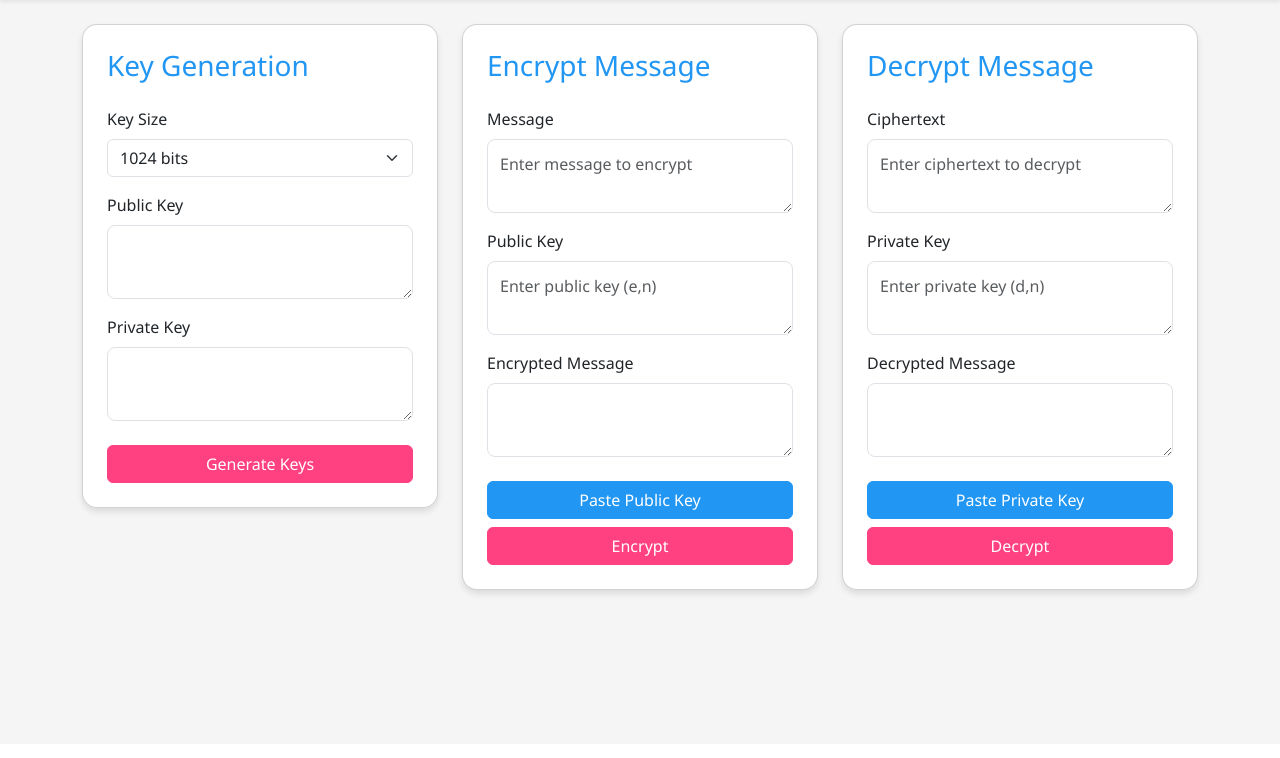
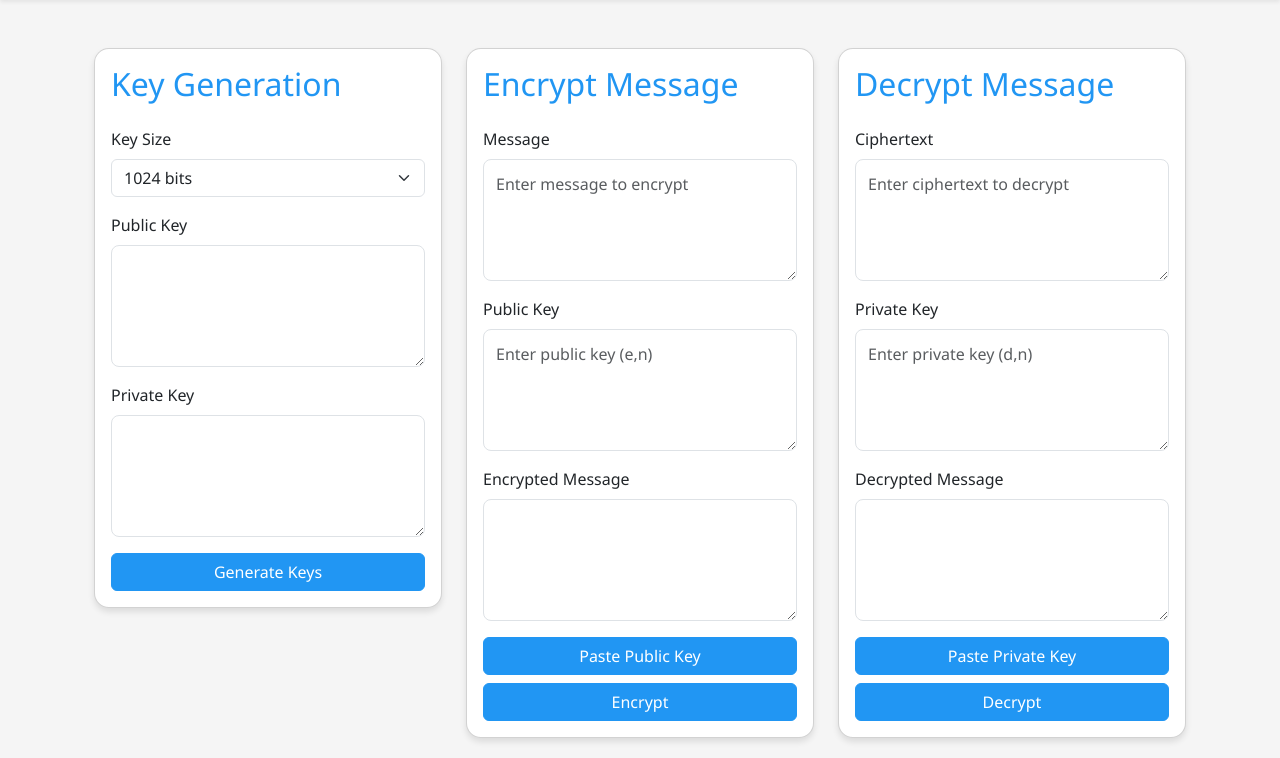
Before and after one commit to alexia26ata/RSA455Project, a Flask app: page /home in a window 1280 px wide. Shown: the part 56-814 px from the top of the page. Before the commit the page ends 654 px from the top, so only its background shows below. Run offline with Flask 3, Linux system fonts and the light colour scheme; the visitor is signed in with stand-in values (Sample User, id 1).

Commit message:
“pls”

```diff
--- a/templates/home.html
+++ b/templates/home.html
@@ -1,214 +1,81 @@
 {% extends "base.html" %}
 
 {% block content %}
+<div class="container mt-5">
     <div class="row">
         <!-- Key Generation Card -->
         <div class="col-md-4">
-        <div class="card p-4">
-            <h3 class="text-primary mb-4">Key Generation</h3>
-
+            <div class="card">
+                <div class="card-body">
+                    <h2 class="text-primary mb-4">Key Generation</h2>
                     <div class="mb-3">
                         <label for="keySize" class="form-label">Key Size</label>
                         <select class="form-select" id="keySize">
                             <option value="1024">1024 bits</option>
                             <option value="2048">2048 bits</option>
+                            <option value="3072">3072 bits</option>
                         </select>
                     </div>
-
                     <div class="mb-3">
                         <label for="publicKey" class="form-label">Public Key</label>
-                <textarea class="form-control" id="publicKey" rows="2" readonly></textarea>
+                        <textarea class="form-control" id="publicKey" rows="4" readonly></textarea>
+                    </div>
+                    <div class="mb-3">
+                        <label for="privateKey" class="form-label">Private Key</label>
+                        <textarea class="form-control" id="privateKey" rows="4" readonly></textarea>
+                    </div>
+                    <button class="btn w-100" id="generateBtn" style="background-color: #2196F3; border-color: #2196F3; color: white;">Generate Keys</button>
+                </div>
+            </div>
         </div>
 
-            <div class="mb-4">
-                <label for="privateKey" class="form-label">Private Key</label>
-                <textarea class="form-control" id="privateKey" rows="2" readonly></textarea>
+        <!-- Encryption Card -->
+        <div class="col-md-4">
+            <div class="card">
+                <div class="card-body">
+                    <h2 class="text-primary mb-4">Encrypt Message</h2>
+                    <div class="mb-3">
+                        <label for="message" class="form-label">Message</label>
+                        <textarea class="form-control" id="message" rows="4" placeholder="Enter message to encrypt"></textarea>
+                    </div>
+                    <div class="mb-3">
+                        <label for="encryptPublicKey" class="form-label">Public Key</label>
+                        <textarea class="form-control" id="encryptPublicKey" rows="4" placeholder="Enter public key (e,n)"></textarea>
+                    </div>
+                    <div class="mb-3">
+                        <label for="encryptedMessage" class="form-label">Encrypted Message</label>
+                        <textarea class="form-control" id="encryptedMessage" rows="4" readonly></textarea>
+                    </div>
+                    <button class="btn btn-primary w-100 mb-2" id="pastePublicKeyBtn">Paste Public Key</button>
+                    <button class="btn w-100" id="encryptBtn" style="background-color: #2196F3; border-color: #2196F3; color: white;">Encrypt</button>
+                </div>
+            </div>
         </div>
 
-            <div class="d-grid gap-2">
-                <button class="btn btn-accent" onclick="generateKeys()">Generate Keys</button>
-                <div id="keyButtons" style="display: none;">
-                    <button class="btn btn-primary" onclick="copyToClipboard('publicKey')">Copy Public Key</button>
-                    <button class="btn btn-primary" onclick="copyToClipboard('privateKey')">Copy Private Key</button>
+        <!-- Decryption Card -->
+        <div class="col-md-4">
+            <div class="card">
+                <div class="card-body">
+                    <h2 class="text-primary mb-4">Decrypt Message</h2>
+                    <div class="mb-3">
+                        <label for="ciphertext" class="form-label">Ciphertext</label>
+                        <textarea class="form-control" id="ciphertext" rows="4" placeholder="Enter ciphertext to decrypt"></textarea>
+                    </div>
+                    <div class="mb-3">
+                        <label for="decryptPrivateKey" class="form-label">Private Key</label>
+                        <textarea class="form-control" id="decryptPrivateKey" rows="4" placeholder="Enter private key (d,n)"></textarea>
+                    </div>
+                    <div class="mb-3">
+                        <label for="decryptedMessage" class="form-label">Decrypted Message</label>
+                        <textarea class="form-control" id="decryptedMessage" rows="4" readonly></textarea>
+                    </div>
+                    <button class="btn btn-primary w-100 mb-2" id="pastePrivateKeyBtn">Paste Private Key</button>
+                    <button class="btn w-100" id="decryptBtn" style="background-color: #2196F3; border-color: #2196F3; color: white;">Decrypt</button>
+                </div>
             </div>
         </div>
     </div>
 </div>
 
-    <!-- Encrypt Card -->
-    <div class="col-md-4">
-        <div class="card p-4">
-            <h3 class="text-primary mb-4">Encrypt Message</h3>
-
-            <div class="mb-3">
-                <label for="message" class="form-label">Message</label>
-                <textarea class="form-control" id="message" rows="2" placeholder="Enter message to encrypt"></textarea>
-            </div>
-
-            <div class="mb-3">
-                <label for="encryptPublicKey" class="form-label">Public Key</label>
-                <textarea class="form-control" id="encryptPublicKey" rows="2" placeholder="Enter public key (e,n)"></textarea>
-            </div>
-
-            <div class="mb-4">
-                <label for="encryptedMessage" class="form-label">Encrypted Message</label>
-                <textarea class="form-control" id="encryptedMessage" rows="2" readonly></textarea>
-            </div>
-
-            <div class="d-grid gap-2">
-                <button class="btn btn-primary" onclick="pastePublicKey()">Paste Public Key</button>
-                <button class="btn btn-accent" onclick="encryptMessage()">Encrypt</button>
-                <div id="encryptButtons" style="display: none;">
-                    <button class="btn btn-primary" onclick="copyToClipboard('encryptedMessage')">Copy Cipher</button>
-                    <button class="btn btn-secondary" onclick="downloadEncrypted()">Download Cipher</button>
-                </div>
-            </div>
-        </div>
-    </div>
-
-    <!-- Decrypt Card -->
-    <div class="col-md-4">
-        <div class="card p-4">
-            <h3 class="text-primary mb-4">Decrypt Message</h3>
-
-            <div class="mb-3">
-                <label for="cipher" class="form-label">Ciphertext</label>
-                <textarea class="form-control" id="cipher" rows="2" placeholder="Enter ciphertext to decrypt"></textarea>
-            </div>
-
-            <div class="mb-3">
-                <label for="decryptPrivateKey" class="form-label">Private Key</label>
-                <textarea class="form-control" id="decryptPrivateKey" rows="2" placeholder="Enter private key (d,n)"></textarea>
-            </div>
-
-            <div class="mb-4">
-                <label for="decryptedMessage" class="form-label">Decrypted Message</label>
-                <textarea class="form-control" id="decryptedMessage" rows="2" readonly></textarea>
-            </div>
-
-            <div class="d-grid gap-2">
-                <button class="btn btn-primary" onclick="pastePrivateKey()">Paste Private Key</button>
-                <button class="btn btn-accent" onclick="decryptMessage()">Decrypt</button>
-                <div id="decryptButtons" style="display: none;">
-                    <button class="btn btn-primary" onclick="copyToClipboard('decryptedMessage')">Copy Message</button>
-                    <button class="btn btn-secondary" onclick="downloadDecrypted()">Download Message</button>
-                </div>
-            </div>
-        </div>
-    </div>
-</div>
+<script src="{{ url_for('static', filename='js/home.js') }}"></script>
 {% endblock %}
-
-{% block scripts %}
-<script>
-function copyToClipboard(elementId) {
-    const element = document.getElementById(elementId);
-    element.select();
-    document.execCommand('copy');
-    alert('Copied to clipboard!');
-}
-
-function pastePublicKey() {
-    document.getElementById('encryptPublicKey').value = document.getElementById('publicKey').value;
-}
-
-function pastePrivateKey() {
-    document.getElementById('decryptPrivateKey').value = document.getElementById('privateKey').value;
-}
-
-function generateKeys() {
-    const bits = document.getElementById('keySize').value;
-    fetch('/generate_keys', {
-        method: 'POST',
-        headers: {
-            'Content-Type': 'application/x-www-form-urlencoded',
-        },
-        body: `bits=${bits}`
-    })
-    .then(response => response.json())
-    .then(data => {
-        document.getElementById('publicKey').value = data.public_key;
-        document.getElementById('privateKey').value = data.private_key;
-        document.getElementById('keyButtons').style.display = 'block';
-    });
-}
-
-function encryptMessage() {
-    const message = document.getElementById('message').value;
-    const publicKey = document.getElementById('encryptPublicKey').value;
-
-    fetch('/encrypt', {
-        method: 'POST',
-        headers: {
-            'Content-Type': 'application/x-www-form-urlencoded',
-        },
-        body: `message=${encodeURIComponent(message)}&public_key=${encodeURIComponent(publicKey)}`
-    })
-    .then(response => response.json())
-    .then(data => {
-        document.getElementById('encryptedMessage').value = data.cipher;
-        document.getElementById('encryptButtons').style.display = 'block';
-    });
-}
-
-function decryptMessage() {
-    const cipher = document.getElementById('cipher').value;
-    const privateKey = document.getElementById('decryptPrivateKey').value;
-
-    fetch('/decrypt', {
-        method: 'POST',
-        headers: {
-            'Content-Type': 'application/x-www-form-urlencoded',
-        },
-        body: `cipher=${encodeURIComponent(cipher)}&private_key=${encodeURIComponent(privateKey)}`
-    })
-    .then(response => response.json())
-    .then(data => {
-        document.getElementById('decryptedMessage').value = data.message;
-        document.getElementById('decryptButtons').style.display = 'block';
-    });
-}
-
-function downloadEncrypted() {
-    const cipher = document.getElementById('encryptedMessage').value;
-    const publicKey = document.getElementById('encryptPublicKey').value;
-    if (!cipher) {
-        alert('No encrypted message to download!');
-        return;
-    }
-
-    const content = JSON.stringify({
-        cipher: cipher,
-        public_key: publicKey
-    }, null, 2);
-
-    const blob = new Blob([content], { type: 'application/json' });
-    const url = window.URL.createObjectURL(blob);
-    const a = document.createElement('a');
-    a.href = url;
-    a.download = 'encrypted_message.json';
-    document.body.appendChild(a);
-    a.click();
-    window.URL.revokeObjectURL(url);
-    document.body.removeChild(a);
-}
-
-function downloadDecrypted() {
-    const message = document.getElementById('decryptedMessage').value;
-    if (!message) {
-        alert('No decrypted message to download!');
-        return;
-    }
-
-    const blob = new Blob([message], { type: 'text/plain' });
-    const url = window.URL.createObjectURL(blob);
-    const a = document.createElement('a');
-    a.href = url;
-    a.download = 'decrypted_message.txt';
-    document.body.appendChild(a);
-    a.click();
-    window.URL.revokeObjectURL(url);
-    document.body.removeChild(a);
-}
-</script>
-{% endblock %}
```
Also changed, not shown: templates/main.html (+0 -21 lines). Lines whose indentation alone changed are shown as unchanged.
